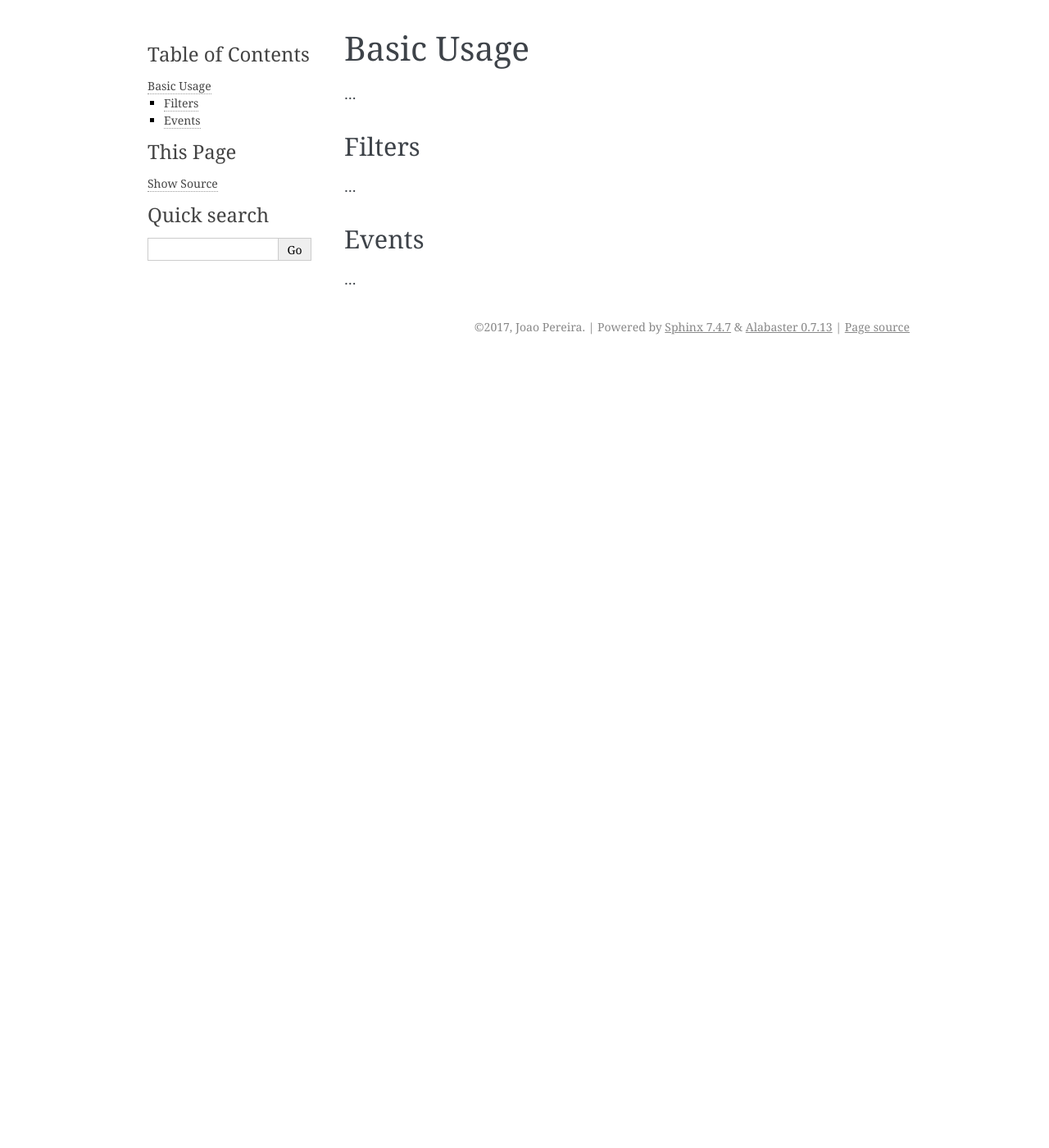
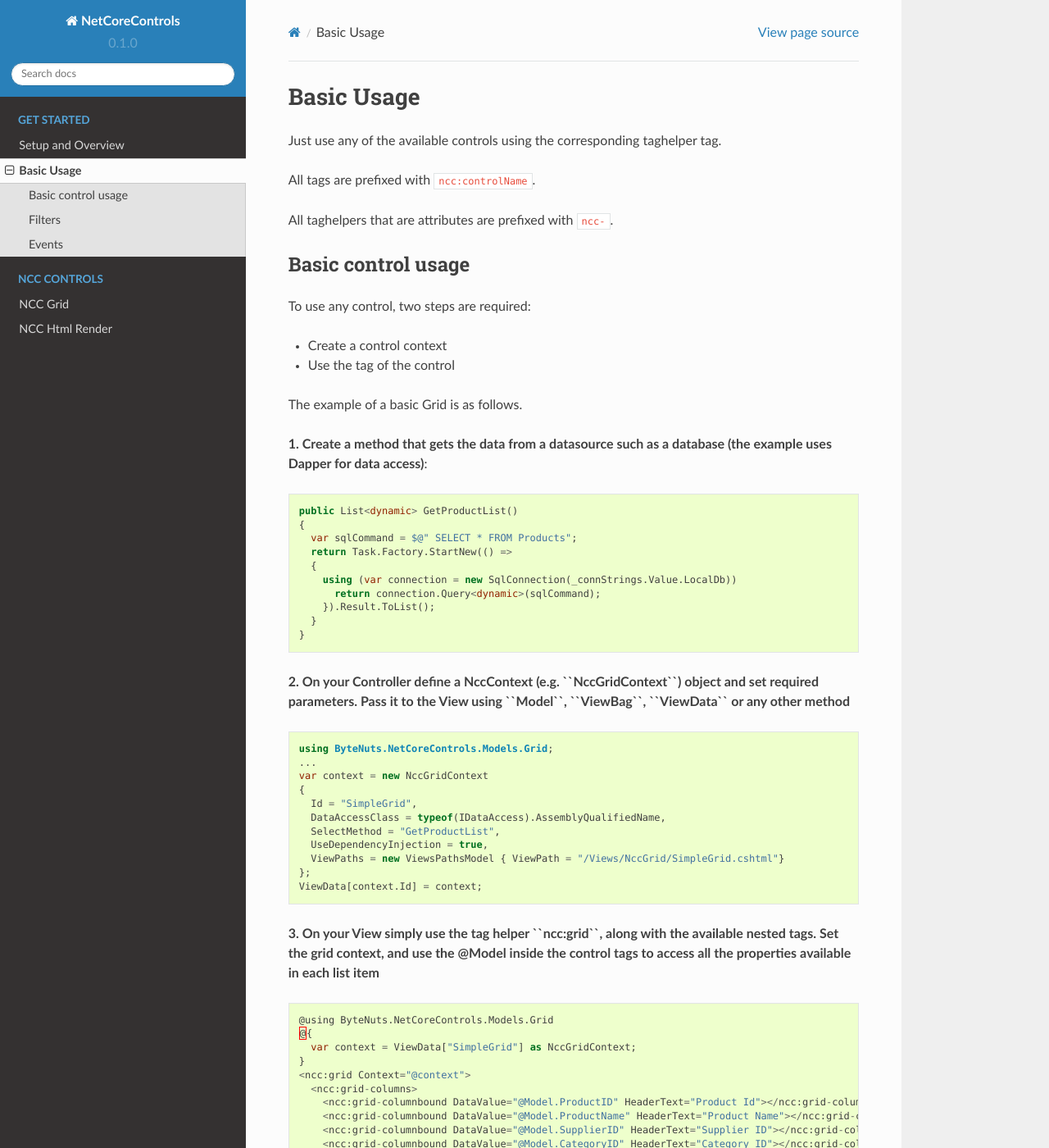
Before and after one commit to ByteNuts/NetCoreControls, a Sphinx documentation site: the page built from docs/source/00GetStarted/01Usage.rst, in a window 1280 px wide and 1400 px high. Shown: the whole window at 82% size. Built offline with Sphinx 7.4.7 and the Read the Docs theme 2.0.0, drawn with Linux system fonts in a browser that asks for light colours; some of the changed text lies outside the part shown.

Commit message:
Updated docs

```diff
--- a/docs/source/00GetStarted/01Usage.rst
+++ b/docs/source/00GetStarted/01Usage.rst
@@ -1,16 +1,109 @@
 Basic Usage
 ===========
 
-...
+Just use any of the available controls using the corresponding taghelper tag.
+
+All tags are prefixed with ``ncc:controlName``.
+
+All taghelpers that are attributes are prefixed with ``ncc-``.
+
+
+Basic control usage
+-------------------
+
+To use any control, two steps are required:
+
+* Create a control context
+* Use the tag of the control
+
+The example of a basic Grid is as follows.
+
+**1. Create a method that gets the data from a datasource such as a database (the example uses Dapper for data access)**::
+
+    public List<dynamic> GetProductList()
+    {
+      var sqlCommand = $@" SELECT * FROM Products";
+      return Task.Factory.StartNew(() =>
+      {
+        using (var connection = new SqlConnection(_connStrings.Value.LocalDb))
+          return connection.Query<dynamic>(sqlCommand);
+        }).Result.ToList();
+      }
+    }
+
+
+**2. On your Controller define a NccContext (e.g. ``NccGridContext``) object and set required parameters.
+Pass it to the View using ``Model``, ``ViewBag``, ``ViewData`` or any other method**
+
+.. code-block:: csharp
+
+  using ByteNuts.NetCoreControls.Models.Grid;
+  ...
+  var context = new NccGridContext
+  {
+    Id = "SimpleGrid",
+    DataAccessClass = typeof(IDataAccess).AssemblyQualifiedName,
+    SelectMethod = "GetProductList",
+    UseDependencyInjection = true,
+    ViewPaths = new ViewsPathsModel { ViewPath = "/Views/NccGrid/SimpleGrid.cshtml"}
+  };
+  ViewData[context.Id] = context;
+
+
+**3. On your View simply use the tag helper ``ncc:grid``, along with the available nested tags.
+Set the grid context, and use the @Model inside the control tags to access all the properties available in each list item**
+
+::
+
+  @using ByteNuts.NetCoreControls.Models.Grid
+  @{
+    var context = ViewData["SimpleGrid"] as NccGridContext;
+  }
+  <ncc:grid Context="@context">
+    <ncc:grid-columns>
+      <ncc:grid-columnbound DataValue="@Model.ProductID" HeaderText="Product Id"></ncc:grid-columnbound>
+      <ncc:grid-columnbound DataValue="@Model.ProductName" HeaderText="Product Name"></ncc:grid-columnbound>
+      <ncc:grid-columnbound DataValue="@Model.SupplierID" HeaderText="Supplier ID"></ncc:grid-columnbound>
+      <ncc:grid-columnbound DataValue="@Model.CategoryID" HeaderText="Category ID"></ncc:grid-columnbound>
+      <ncc:grid-columnbound DataValue="@Model.QuantityPerUnit" HeaderText="Quantity Per Unit"></ncc:grid-columnbound>
+      <ncc:grid-columnbound DataValue="@($"{Model.UnitPrice:0.00} €")" HeaderText="Unit Price"></ncc:grid-columnbound>
+      <ncc:grid-columnbound DataValue="@Model.UnitsInStock" HeaderText="Units In Stock"></ncc:grid-columnbound>
+      <ncc:grid-columnbound DataValue="@Model.UnitsOnOrder" HeaderText="Units On Order"></ncc:grid-columnbound>
+      <ncc:grid-columnbound DataValue="@Model.ReorderLevel" HeaderText="Reorder Level"></ncc:grid-columnbound>
+      <ncc:grid-columnbound DataValue="@(Model.Discontinued ? "Discontinued" : "Active")" HeaderText="Discontinued"></ncc:grid-columnbound>
+    </ncc:grid-columns>
+  </ncc:grid>
+
+
+.. warning:: The grid shall be placed alone in a partial view. When an action occurs on the control, the partial view is full rendered.
 
 
 Filters
-^^^^^^^
+-------
 
-...
+Filters are an attribute taghelper and are global to all controls.
+
+One single filter can be applied to multiple controls.
+
+Filters can be applied to ``input``, ``select`` and ``button`` html tags, just using the ``ncc-filter-targets`` as follow::
+
+    <select ncc-filter-targets="MultiGridWithFilter1,MultiGridWithFilter2" name="orderId" asp-items="@(new SelectList(ViewData["Orders"] as IEnumerable, "OrderID", "OrderID"))" >
+      <option value="">--- Choose an order ---</option>
+    </select>
 
 
 Events
-^^^^^^
+------
 
-...
+To be able to use events, the class containing these events must inherit from the control events class.
+
+Beside inheriting, it must be referenced in the control context that is created, using the property ``EventHandlerClass``:
+
+e.g. ``EventHandlerClass = typeof(ExampleGridEvents).AssemblyQualifiedName``
+
+The event handler class must inherit from one of the following two:
+
+* **ByteNuts.NetCoreControls.Controls.NccEvents** --> this class defines the shared events;
+* **ByteNuts.NetCoreControls.Controls.[ControlName].Events.[ControlName]Events** --> this class defines control specific events.
+
+.. hint:: If you inherit from the base events class NccEvents, you may only subscribe to control shared events and not to control specific events.
--- a/docs/source/conf.py
+++ b/docs/source/conf.py
@@ -86,6 +86,17 @@ todo_include_todos = False
 #
 # html_theme = 'alabaster'
 
+# on_rtd is whether we are on readthedocs.org, this line of code grabbed from docs.readthedocs.org
+import os
+on_rtd = os.environ.get('READTHEDOCS', None) == 'True'
+
+if not on_rtd:  # only import and set the theme if we're building docs locally
+    import sphinx_rtd_theme
+    html_theme = 'sphinx_rtd_theme'
+    html_theme_path = [sphinx_rtd_theme.get_html_theme_path()]
+
+# otherwise, readthedocs.org uses their theme by default, so no need to specify it
+
 # Theme options are theme-specific and customize the look and feel of a theme
 # further.  For a list of options available for each theme, see the
 # documentation.
```
Also changed, not shown: docs/source/00GetStarted/00SetupAndOverview.rst (+28 -4 lines), docs/source/index.rst (+15 -6 lines).
